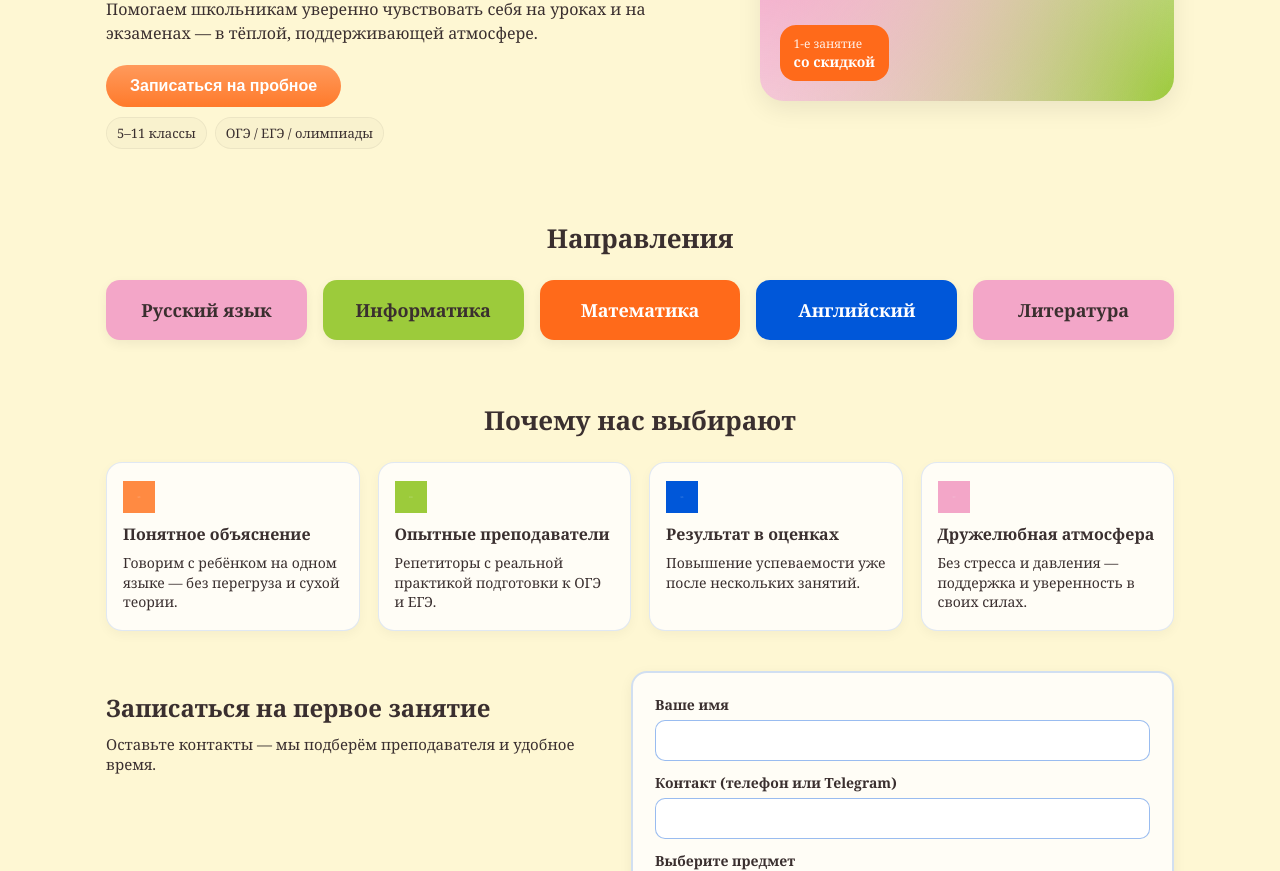
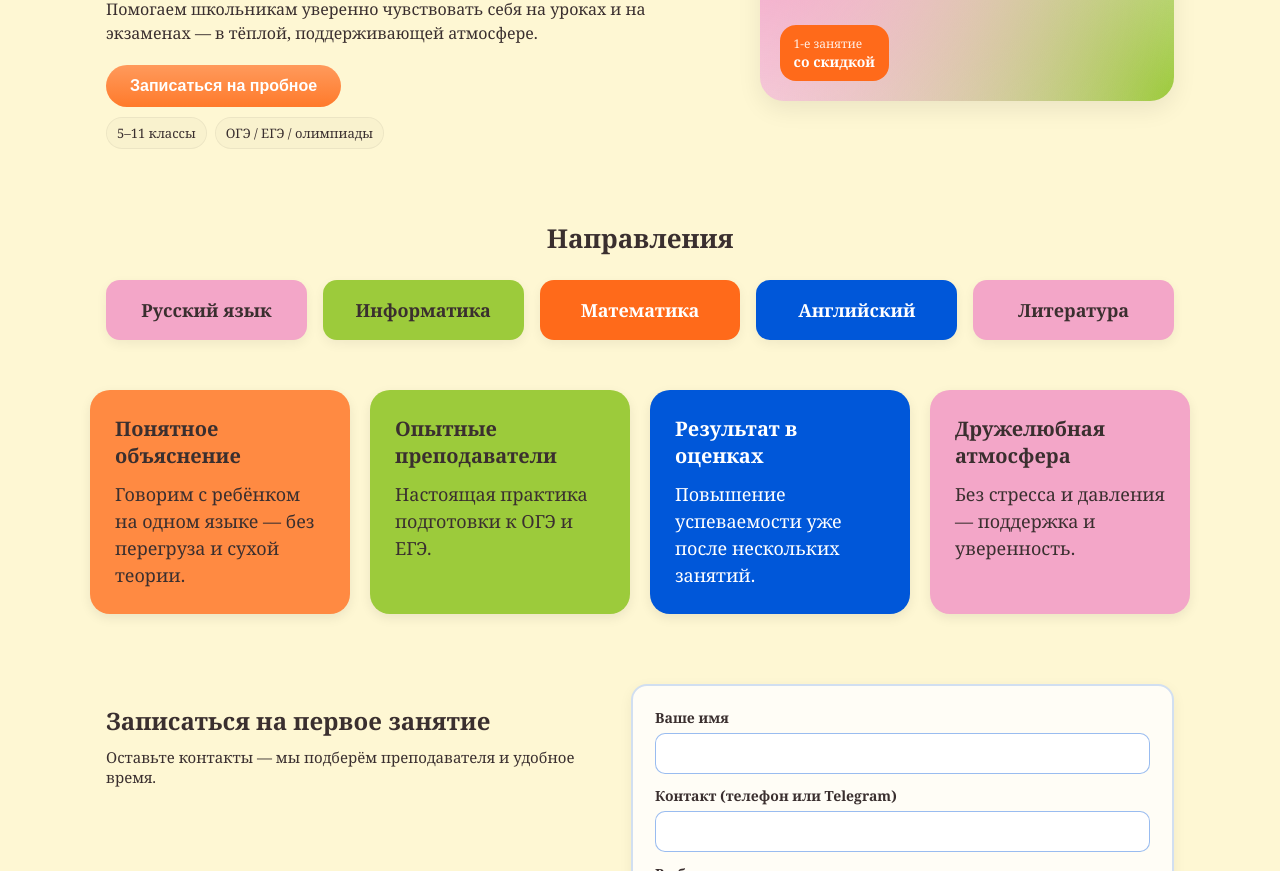
Before and after one commit to yourtutordenis-collab/flow-education, a plain HTML site: page index.html in a window 1280 px wide. Shown: the part 229-1100 px from the top of the page. Drawn offline with Linux system fonts and the light colour scheme.

Commit message:
Add files via upload

```diff
--- a/index.html
+++ b/index.html
@@ -60,33 +60,30 @@
   </section>
 
   <!-- ПОЧЕМУ НАС ВЫБИРАЮТ -->
-  <section class="why" id="why">
-    <div class="container">
-      <h2>Почему нас выбирают</h2>
-      <div class="why-grid">
-        <div class="why-item">
-          <img src="/images/icons/quality.png" alt="" class="why-icon">
+<section class="features">
+
+    <div class="feature orange">
         <h3>Понятное объяснение</h3>
         <p>Говорим с ребёнком на одном языке — без перегруза и сухой теории.</p>
     </div>
-        <div class="why-item">
-          <img src="/images/icons/experience.png" alt="" class="why-icon">
+
+    <div class="feature green">
         <h3>Опытные преподаватели</h3>
-          <p>Репетиторы с реальной практикой подготовки к ОГЭ и ЕГЭ.</p>
+        <p>Настоящая практика подготовки к ОГЭ и ЕГЭ.</p>
     </div>
-        <div class="why-item">
-          <img src="/images/icons/results.png" alt="" class="why-icon">
+
+    <div class="feature blue">
         <h3>Результат в оценках</h3>
         <p>Повышение успеваемости уже после нескольких занятий.</p>
     </div>
-        <div class="why-item">
-          <img src="/images/icons/comfort.png" alt="" class="why-icon">
+
+    <div class="feature pink">
         <h3>Дружелюбная атмосфера</h3>
-          <p>Без стресса и давления — поддержка и уверенность в своих силах.</p>
+        <p>Без стресса и давления — поддержка и уверенность.</p>
     </div>
-      </div>
-    </div>
+
 </section>
+
 
   <!-- ФОРМА ЗАПИСИ -->
   <section class="signup" id="signup">
--- a/style.css
+++ b/style.css
@@ -433,3 +433,37 @@ img {
     height: 38px;
   }
 }
+.features {
+    display: flex;
+    justify-content: center;
+    gap: 20px;
+    margin: 40px auto;
+    max-width: 1200px;
+}
+
+.feature {
+    width: 260px;
+    padding: 25px;
+    border-radius: 20px;
+    color: #3A2F2F;
+    box-shadow: 0 4px 12px rgba(0,0,0,0.08);
+    font-size: 18px;
+}
+
+.feature h3 {
+    margin-top: 0;
+    margin-bottom: 12px;
+    font-size: 20px;
+    font-weight: 700;
+}
+
+.feature p {
+    margin: 0;
+    line-height: 1.5;
+}
+
+/* Индивидуальные цвета */
+.feature.orange { background:#FF8A42; }
+.feature.green  { background:#9CCB3B; }
+.feature.blue   { background:#0057D9; color:white; }
+.feature.pink   { background:#F3A6C8; }
```
Lines whose indentation alone changed are shown as unchanged.
